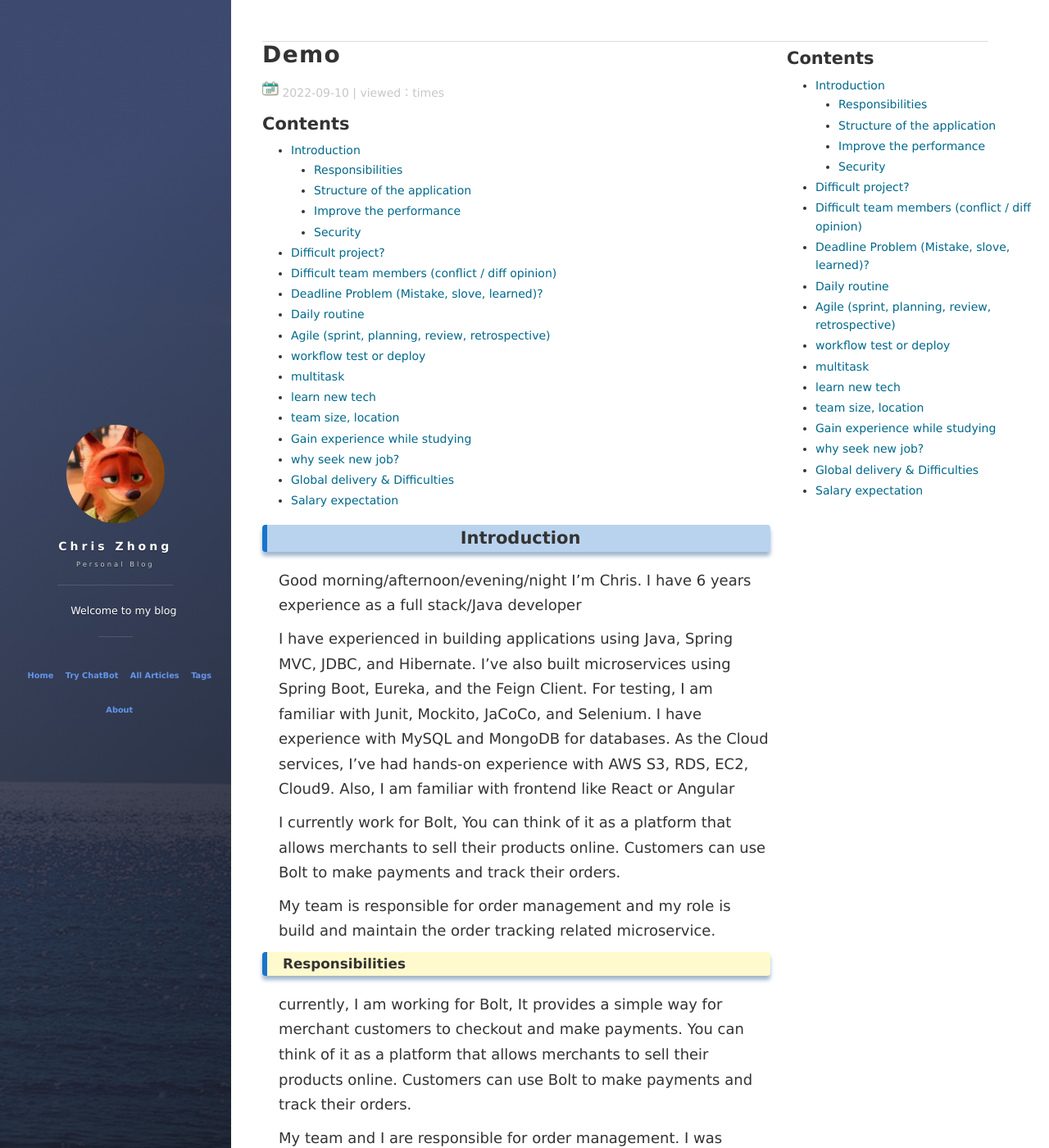
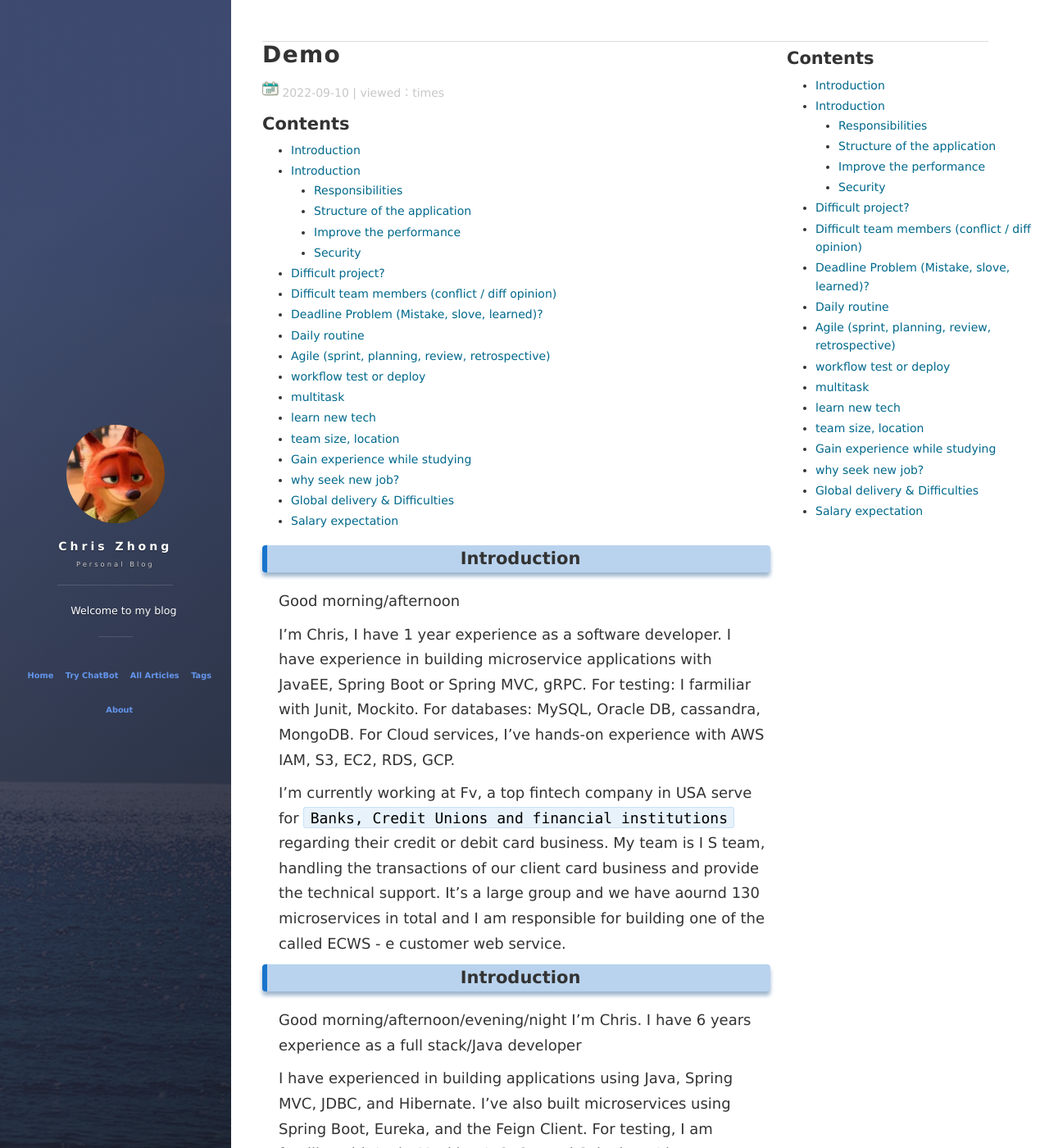
Before and after one commit to ChrisZZhong/chriszzhong.github.io, a Jekyll site: the page built from _posts/2022-09-10-demo.md, in a window 1280 px wide and 1400 px high. Shown: the whole window at 82% size. Built offline with Jekyll 4.4.1, drawn with Linux system fonts in a browser that asks for light colours; nearby versions of some CDN libraries; our own code applies the rules of GitHub Pages for plain Markdown files; comment, search, counter and statistics services are not loaded.

Commit message:
Update 2022-09-10-demo.md

```diff
--- a/_posts/2022-09-10-demo.md
+++ b/_posts/2022-09-10-demo.md
@@ -1,3 +1,11 @@
+
+## Introduction
+
+Good morning/afternoon
+
+I'm Chris, I have 1 year experience as a software developer. I have experience in building microservice applications with JavaEE, Spring Boot or Spring MVC, gRPC. For testing: I farmiliar with Junit, Mockito. For databases: MySQL, Oracle DB, cassandra, MongoDB. For Cloud services, I've hands-on experience with AWS IAM, S3, EC2, RDS, GCP.
+
+I'm currently working at Fv, a top fintech company in USA serve for `Banks, Credit Unions and financial institutions` regarding their credit or debit card business. My team is I S team, handling the transactions of our client card business and provide the technical support. It's a large group and we have aournd 130 microservices in total and I am responsible for building one of the called ECWS - e customer web service.
 
 
 ## Introduction
```
